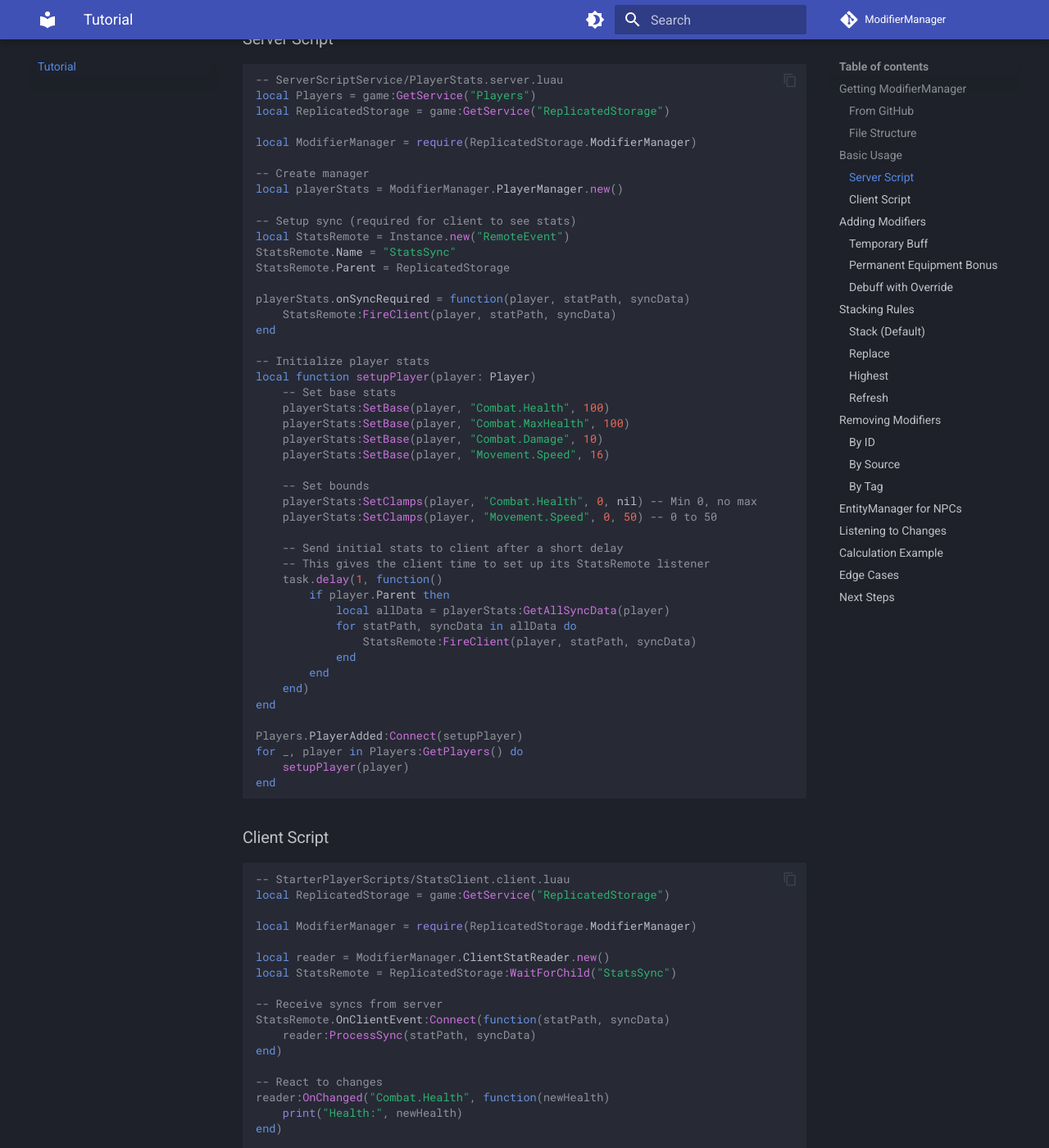
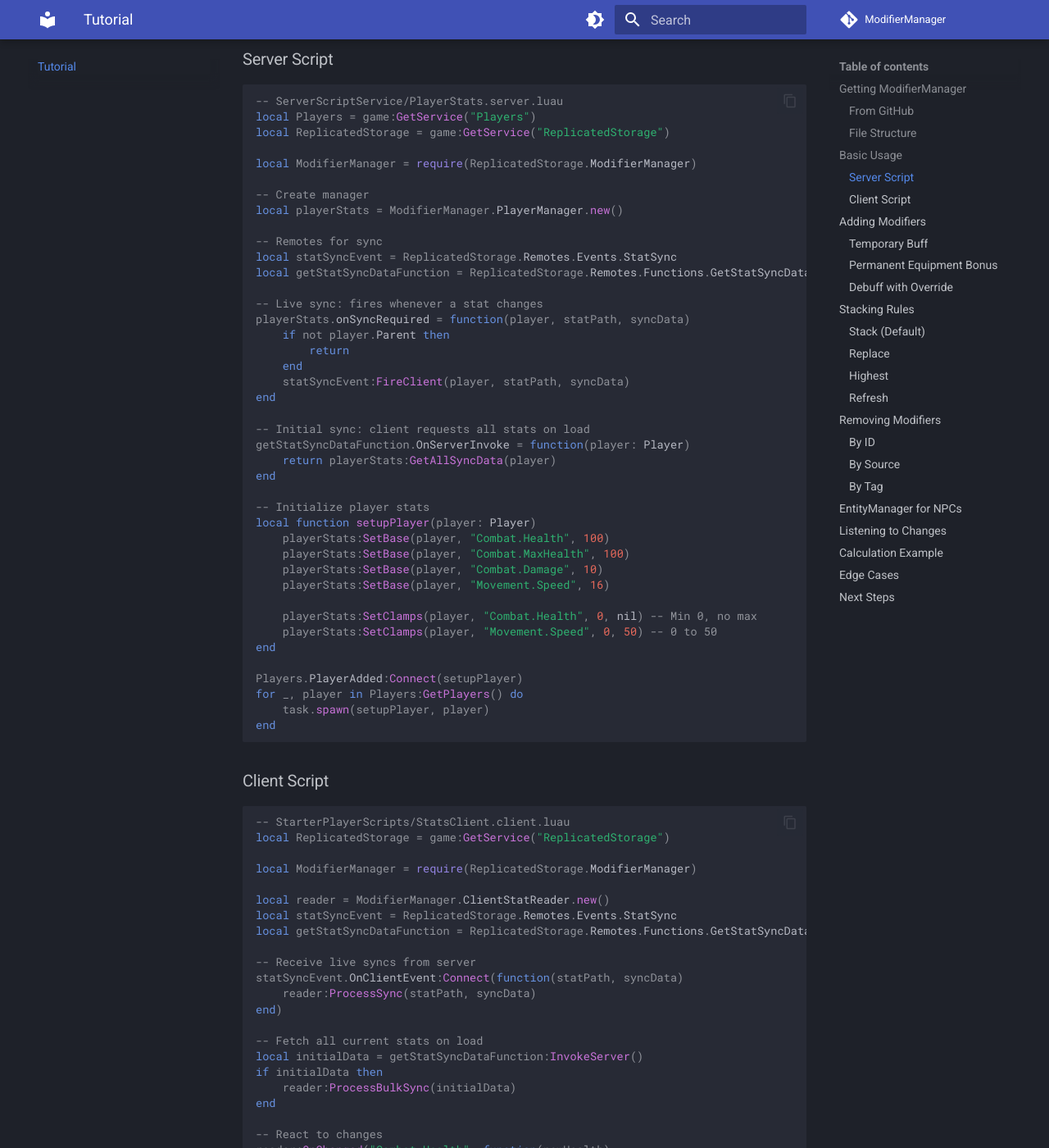
Before and after one commit to estrogenie/ModifierManager, an MkDocs documentation site: the page built from docs/tutorial/index.md, in a window 1280 px wide and 1400 px high, scrolled down 912 px. Shown: the whole window at 82% size. Built offline with MkDocs 1.6.1 and Material for MkDocs 9.7.7, drawn with Linux system fonts in a browser that asks for light colours; comment, search, counter and statistics services are not loaded; some of the changed text lies outside the part shown.

Commit message:
docs: add best practices guide and improve tutorial sync pattern
- Add best-practices.md with data-driven config, sync setup, and
  movement system example
- Rewrite tutorial to use RemoteEvent + RemoteFunction for sync
  instead of task.delay workaround
- Add nav links to best practices from home page, tutorial, and
  mkdocs config

````diff
--- a/docs/tutorial/index.md
+++ b/docs/tutorial/index.md
@@ -31,7 +31,7 @@ ReplicatedStorage/
 
 ## Basic Usage
 
-ModifierManager runs on the server. The example below shows a basic player stat setup.
+ModifierManager runs on the server. The example below shows a basic player stat setup with client sync.
 
 ### Server Script
 
@@ -45,42 +45,37 @@ local ModifierManager = require(ReplicatedStorage.ModifierManager)
 -- Create manager
 local playerStats = ModifierManager.PlayerManager.new()
 
--- Setup sync (required for client to see stats)
-local StatsRemote = Instance.new("RemoteEvent")
-StatsRemote.Name = "StatsSync"
-StatsRemote.Parent = ReplicatedStorage
+-- Remotes for sync
+local statSyncEvent = ReplicatedStorage.Remotes.Events.StatSync
+local getStatSyncDataFunction = ReplicatedStorage.Remotes.Functions.GetStatSyncData
 
+-- Live sync: fires whenever a stat changes
 playerStats.onSyncRequired = function(player, statPath, syncData)
-    StatsRemote:FireClient(player, statPath, syncData)
+    if not player.Parent then
+        return
+    end
+    statSyncEvent:FireClient(player, statPath, syncData)
+end
+
+-- Initial sync: client requests all stats on load
+getStatSyncDataFunction.OnServerInvoke = function(player: Player)
+    return playerStats:GetAllSyncData(player)
 end
 
 -- Initialize player stats
 local function setupPlayer(player: Player)
-    -- Set base stats
     playerStats:SetBase(player, "Combat.Health", 100)
     playerStats:SetBase(player, "Combat.MaxHealth", 100)
     playerStats:SetBase(player, "Combat.Damage", 10)
     playerStats:SetBase(player, "Movement.Speed", 16)
 
-    -- Set bounds
     playerStats:SetClamps(player, "Combat.Health", 0, nil) -- Min 0, no max
     playerStats:SetClamps(player, "Movement.Speed", 0, 50) -- 0 to 50
-
-    -- Send initial stats to client after a short delay
-    -- This gives the client time to set up its StatsRemote listener
-    task.delay(1, function()
-        if player.Parent then
-            local allData = playerStats:GetAllSyncData(player)
-            for statPath, syncData in allData do
-                StatsRemote:FireClient(player, statPath, syncData)
-            end
-        end
-    end)
 end
 
 Players.PlayerAdded:Connect(setupPlayer)
 for _, player in Players:GetPlayers() do
-    setupPlayer(player)
+    task.spawn(setupPlayer, player)
 end
 ```
 
@@ -93,12 +88,19 @@ local ReplicatedStorage = game:GetService("ReplicatedStorage")
 local ModifierManager = require(ReplicatedStorage.ModifierManager)
 
 local reader = ModifierManager.ClientStatReader.new()
-local StatsRemote = ReplicatedStorage:WaitForChild("StatsSync")
+local statSyncEvent = ReplicatedStorage.Remotes.Events.StatSync
+local getStatSyncDataFunction = ReplicatedStorage.Remotes.Functions.GetStatSyncData
 
--- Receive syncs from server
-StatsRemote.OnClientEvent:Connect(function(statPath, syncData)
+-- Receive live syncs from server
+statSyncEvent.OnClientEvent:Connect(function(statPath, syncData)
     reader:ProcessSync(statPath, syncData)
 end)
+
+-- Fetch all current stats on load
+local initialData = getStatSyncDataFunction:InvokeServer()
+if initialData then
+    reader:ProcessBulkSync(initialData)
+end
 
 -- React to changes
 reader:OnChanged("Combat.Health", function(newHealth)
@@ -355,4 +356,5 @@ entityStats:SetClamps("enemy_1", "Combat.Health", 0, 100)
 
 ## Next Steps
 
-See the [API Reference](../api.md) for complete method documentation.
+- **[Best Practices](../best-practices.md)** - Data-driven config, recommended sync patterns, and a full movement system example
+- **[API Reference](../api.md)** - Complete method documentation and type definitions
--- a/mkdocs.yml
+++ b/mkdocs.yml
@@ -30,6 +30,7 @@ theme:
 nav:
   - Home: index.md
   - Tutorial: tutorial/index.md
+  - Best Practices: best-practices.md
   - API: api.md
   - Changelog: changelog.md
 
````
Also changed, not shown: other parts of docs/tutorial/index.md (+0 -1 lines), docs/best-practices.md (added, +356 -0 lines), docs/index.md (+1 -0 lines).
